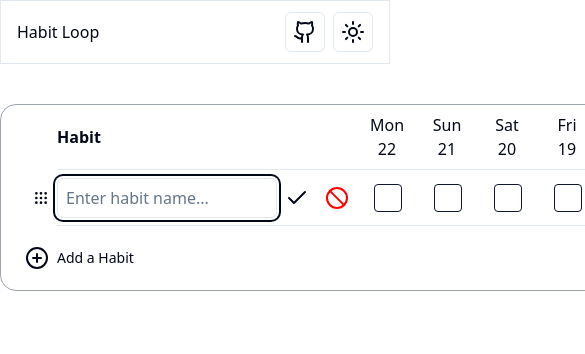
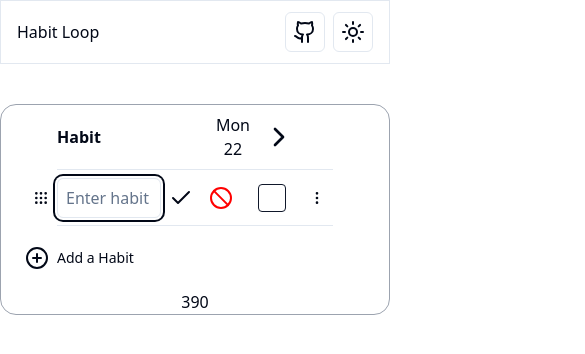
Before and after one commit to pursuance/habit-loop, a React (Vite) app: page / in a window 390 px wide. Both pictures are taken after a click on the button "Click Here to start tracking your first habit". Shown: the top 354 px of the page, 585 px wide, since content can reach past the window. Built offline with nearby package versions, Linux system fonts and the light colour scheme.

Commit message:
Mobile layout responsiveness

```diff
--- a/src/components/HabitRow.tsx
+++ b/src/components/HabitRow.tsx
@@ -73,7 +73,7 @@ export function HabitRow({ habit, dateList }: RowProps) {
         </Button>
       </div>
 
-      <div className='name-column'>
+      <div className='grow md:w-[280px]'>
         {
           editable?
           <ChangeHabitNameField habit={habit} /> : name
--- a/src/components/HabitTable.tsx
+++ b/src/components/HabitTable.tsx
@@ -2,7 +2,7 @@ import { useHabitStore } from '@/zustandStores/HabitStore'
 import { useDateStore } from '@/zustandStores/DateStore'
 import { TableHeader } from '@/components/TableHeader'
 import { subDays } from 'date-fns'
-import { useEffect, useLayoutEffect } from 'react'
+import { useEffect, useLayoutEffect, useState } from 'react'
 import { AddHabitRow } from '@/components/AddHabitRow'
 import { HabitTableBody } from '@/components/HabitTableBody'
 import { useWindowSize } from 'usehooks-ts'
@@ -19,11 +19,14 @@ export function HabitTable() {
   )
 
   const { width } = useWindowSize()
+  const [mobile, setMobile] = useState(false)
 
   useLayoutEffect(() => {
     const newNumberOfDays = Math.round(width / 108)
-    if (newNumberOfDays >= 7) {
+    if (newNumberOfDays >= 7 && width > 768) {
       setNumberOfDays(newNumberOfDays)
+    } else {
+      setNumberOfDays(1)
     }
   }, [width])
 
@@ -54,6 +57,7 @@ export function HabitTable() {
           <HabitTableBody dateList={dateList} />
         </div>
         <AddHabitRow />
+        {width}
       </div>
     )
   }
--- a/src/components/TableHeader.tsx
+++ b/src/components/TableHeader.tsx
@@ -27,7 +27,7 @@ export function TableHeader({ dateList }: Props) {
   return (
     <div className='flex border-b py-2'>
 
-      <div className='name-column flex items-center'>
+      <div className='grow md:w-[280px] flex items-center'>
         <span className='font-semibold mr-auto'>Habit</span>
         <ReturnToTodayButton />
         <GoBackADayButton />
--- a/src/index.css
+++ b/src/index.css
@@ -67,12 +67,6 @@
   }
 }
 
-.name-column {
-  min-width: 300px;
-  max-width: 400px;
-  flex-grow: 1;
-}
-
 .check-column {
   width: 60px;
   align-items: center;
```
